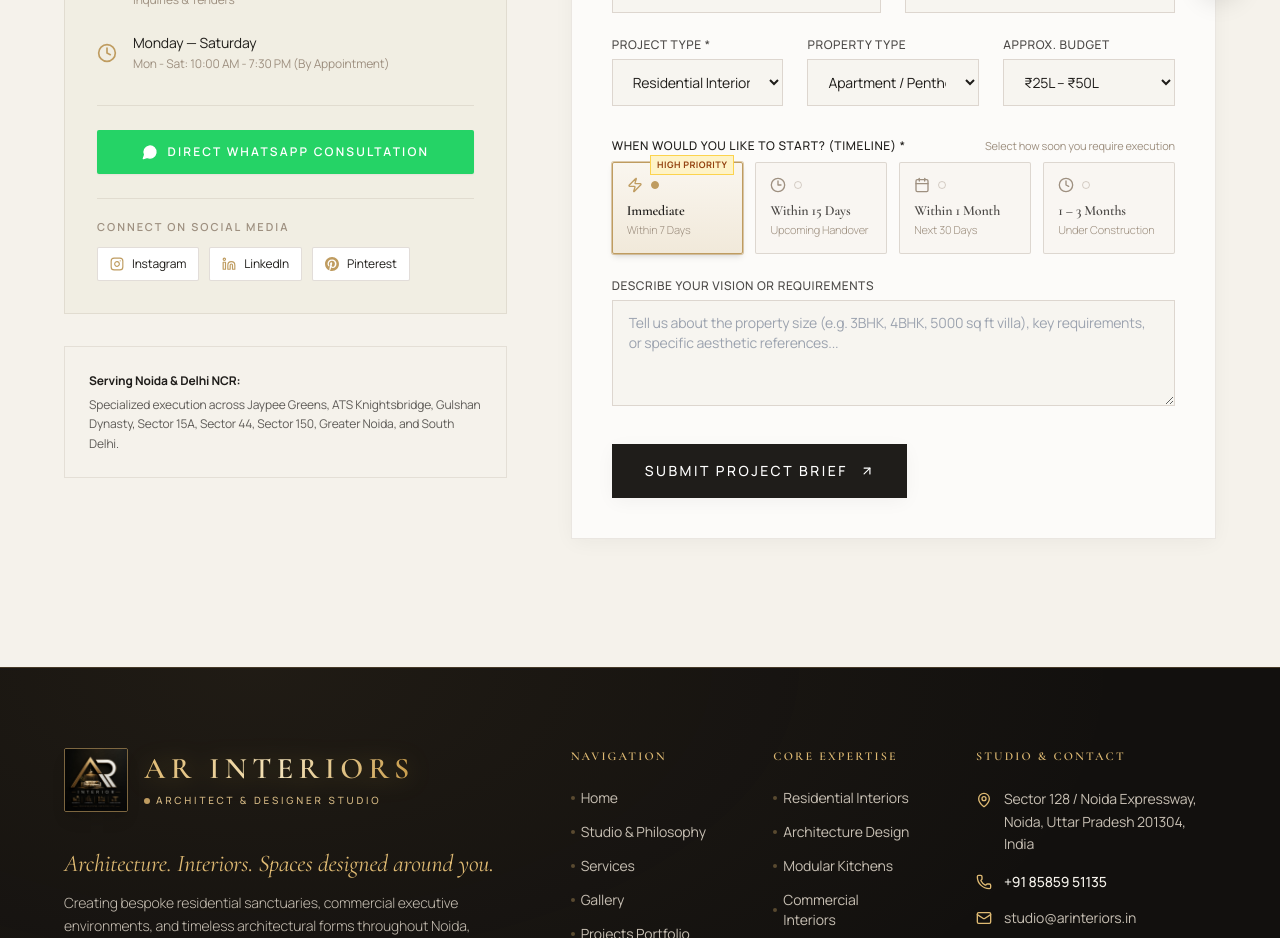
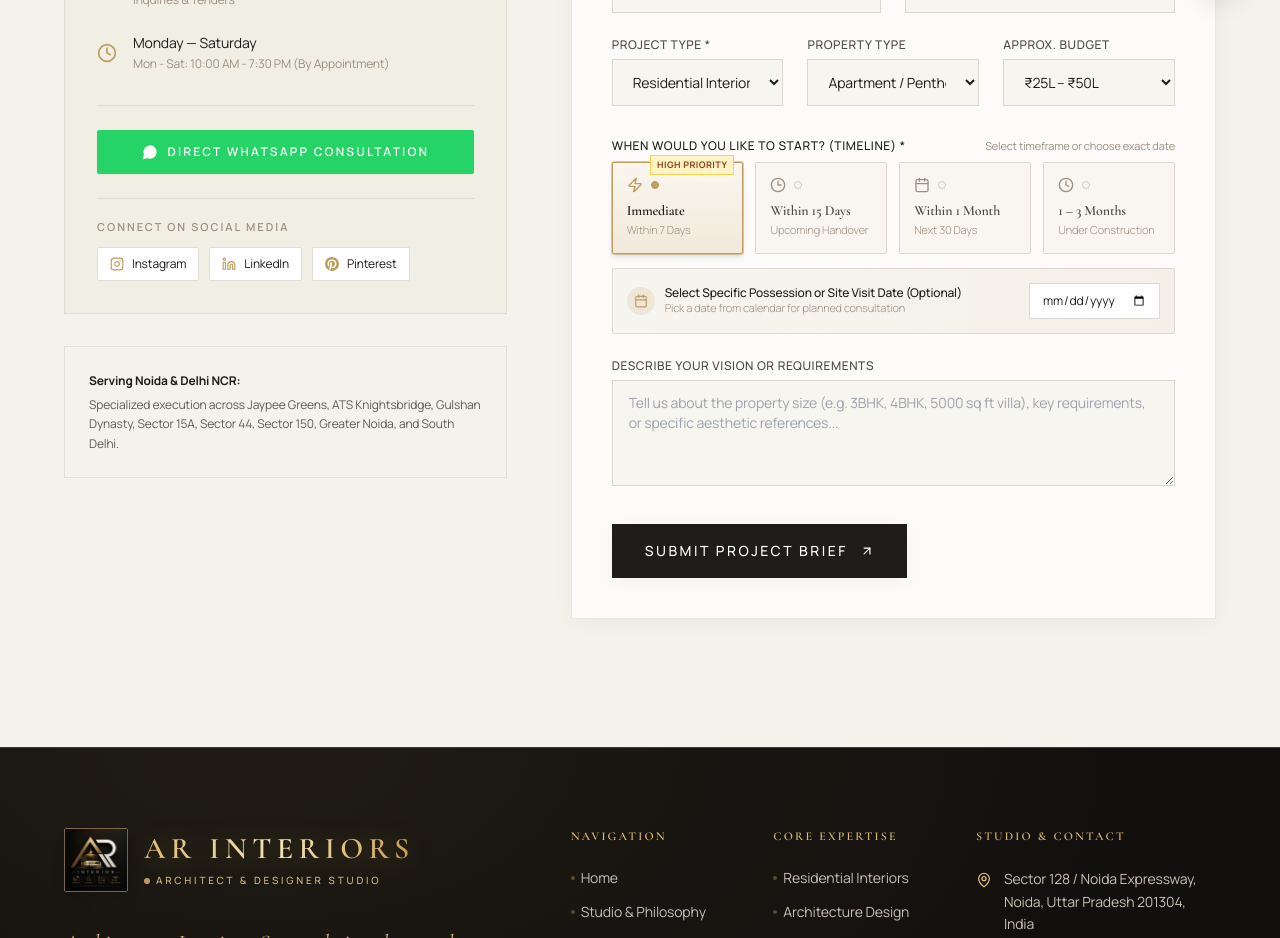
Before and after one commit to amankumar12344/ar-interiors, a React (Vite) app: page /contact in a window 1280 px wide. Shown: the part 780-1718 px from the top of the page. Built offline with nearby package versions, Linux system fonts and the light colour scheme; no server answers; the HTML template or start-up script is replaced by a standard one.

Commit message:
feat: add interactive calendar date picker to project inquiry form

```diff
--- a/src/pages/ContactPage.jsx
+++ b/src/pages/ContactPage.jsx
@@ -24,6 +24,23 @@ export default function ContactPage() {
   const [serverMessage, setServerMessage] = useState('');
   const [submittedData, setSubmittedData] = useState(null);
   const [selectedTimeline, setSelectedTimeline] = useState('Immediate');
+  const [targetDate, setTargetDate] = useState('');
+
+  const todayDateString = new Date().toISOString().split('T')[0];
+
+  const formatDate = (dateStr) => {
+    if (!dateStr) return '';
+    try {
+      const parts = dateStr.split('-');
+      if (parts.length === 3) {
+        const d = new Date(parseInt(parts[0], 10), parseInt(parts[1], 10) - 1, parseInt(parts[2], 10));
+        return d.toLocaleDateString('en-IN', { day: 'numeric', month: 'short', year: 'numeric' });
+      }
+      return dateStr;
+    } catch {
+      return dateStr;
+    }
+  };
 
   const {
     register,
@@ -78,7 +95,8 @@ export default function ContactPage() {
     try {
       const payload = {
         ...data,
-        timeline: selectedTimeline
+        timeline: selectedTimeline,
+        targetDate: targetDate || null
       };
       const response = await contactService.submitInquiry(payload);
       setSubmitted(true);
@@ -86,6 +104,7 @@ export default function ContactPage() {
       setServerMessage(response.message);
       reset();
       setSelectedTimeline('Immediate');
+      setTargetDate('');
     } catch (err) {
       console.error(err);
     }
@@ -228,17 +247,26 @@ export default function ContactPage() {
                 </p>
 
                 {submittedData && (
-                  <div className="mt-6 p-4 bg-white/80 border border-taupe/20 rounded-sm max-w-md mx-auto text-left text-xs space-y-1.5 text-charcoal/80">
-                    <div className="flex justify-between border-b border-taupe/15 pb-1">
+                  <div className="mt-6 p-4 bg-white/80 border border-taupe/20 rounded-sm max-w-md mx-auto text-left text-xs space-y-2 text-charcoal/80">
+                    <div className="flex justify-between border-b border-taupe/15 pb-1.5">
                       <span className="text-taupe">Requirement:</span>
                       <strong className="font-semibold">{submittedData.projectType}</strong>
                     </div>
-                    <div className="flex justify-between border-b border-taupe/15 pb-1">
+                    <div className="flex justify-between border-b border-taupe/15 pb-1.5">
                       <span className="text-taupe">Start Timeline:</span>
                       <span className="font-semibold text-gold-dark bg-gold/10 px-2 py-0.5 rounded-sm">
                         {submittedData.timeline}
                       </span>
                     </div>
+                    {submittedData.targetDate && (
+                      <div className="flex justify-between border-b border-taupe/15 pb-1.5">
+                        <span className="text-taupe">Expected Date:</span>
+                        <span className="font-semibold text-emerald-800 bg-emerald-50 border border-emerald-200 px-2 py-0.5 rounded-sm flex items-center gap-1">
+                          <Calendar className="w-3 h-3 text-emerald-600" />
+                          {formatDate(submittedData.targetDate)}
+                        </span>
+                      </div>
+                    )}
                     <div className="flex justify-between">
                       <span className="text-taupe">Location:</span>
                       <strong className="font-semibold">{submittedData.location}</strong>
@@ -250,7 +278,7 @@ export default function ContactPage() {
                 <div className="mt-8 flex flex-col sm:flex-row items-center justify-center gap-3">
                   <a
                     href={CONTACT_INFO.getWhatsappUrl(
-                      `Hello AR Interiors, I just submitted a website inquiry for my ${submittedData?.projectType || 'interior'} project at ${submittedData?.location || 'Noida'}. Our required timeline is: ${submittedData?.timeline || 'Immediate'}. Please connect.`
+                      `Hello AR Interiors, I just submitted an inquiry for my ${submittedData?.projectType || 'interior'} project at ${submittedData?.location || 'Noida'}. Timeline: ${submittedData?.timeline || 'Immediate'}${submittedData?.targetDate ? ` | Expected Date: ${formatDate(submittedData.targetDate)}` : ''}. Please connect.`
                     )}
                     target="_blank"
                     rel="noreferrer"
@@ -408,17 +436,18 @@ export default function ContactPage() {
                   </div>
                 </div>
 
-                {/* NEW FEATURE: Execution / Possession Timeline Selector */}
+                {/* Timeline Selector with Quick Pills + Specific Calendar Date Picker */}
                 <div className="pt-2">
                   <div className="flex items-center justify-between mb-2">
                     <label className="block text-xs uppercase tracking-wider text-charcoal font-medium">
                       When would you like to start? (Timeline) *
                     </label>
                     <span className="text-[11px] text-taupe font-sans hidden sm:inline">
-                      Select how soon you require execution
+                      Select timeframe or choose exact date
                     </span>
                   </div>
 
+                  {/* Quick Timeline Pills */}
                   <div className="grid grid-cols-2 sm:grid-cols-4 gap-2.5 sm:gap-3">
                     {timelineOptions.map((opt) => {
                       const isSelected = selectedTimeline === opt.label;
@@ -471,6 +500,44 @@ export default function ContactPage() {
                     })}
                   </div>
                   <input type="hidden" {...register('timeline')} value={selectedTimeline} />
+
+                  {/* CALENDAR FEATURE: Exact Date Selection */}
+                  <div className="mt-3.5 p-3.5 bg-gradient-to-r from-ivory/70 to-cream/50 border border-taupe/25 rounded-sm flex flex-col sm:flex-row sm:items-center justify-between gap-3">
+                    <div className="flex items-center gap-2.5 text-xs text-charcoal">
+                      <div className="w-7 h-7 rounded-full bg-[#BF9C60]/15 flex items-center justify-center shrink-0">
+                        <Calendar className="w-3.5 h-3.5 text-[#BF9C60]" />
+                      </div>
+                      <div>
+                        <span className="font-medium block leading-tight">
+                          Select Specific Possession or Site Visit Date (Optional)
+                        </span>
+                        <span className="text-[11px] text-taupe font-light">
+                          Pick a date from calendar for planned consultation
+                        </span>
+                      </div>
+                    </div>
+
+                    <div className="flex items-center gap-2 self-start sm:self-auto">
+                      <input
+                        type="date"
+                        min={todayDateString}
+                        value={targetDate}
+                        onChange={(e) => setTargetDate(e.target.value)}
+                        aria-label="Expected project or possession date"
+                        className="px-3 py-2 bg-white border border-taupe/35 text-charcoal text-xs rounded-sm focus:outline-none focus:border-[#BF9C60] shadow-2xs font-sans cursor-pointer transition-colors"
+                      />
+                      {targetDate && (
+                        <button
+                          type="button"
+                          onClick={() => setTargetDate('')}
+                          className="text-[11px] text-taupe hover:text-red-600 transition-colors px-1 py-1"
+                          title="Clear date"
+                        >
+                          Clear
+                        </button>
+                      )}
+                    </div>
+                  </div>
                 </div>
 
                 {/* Message */}
```
